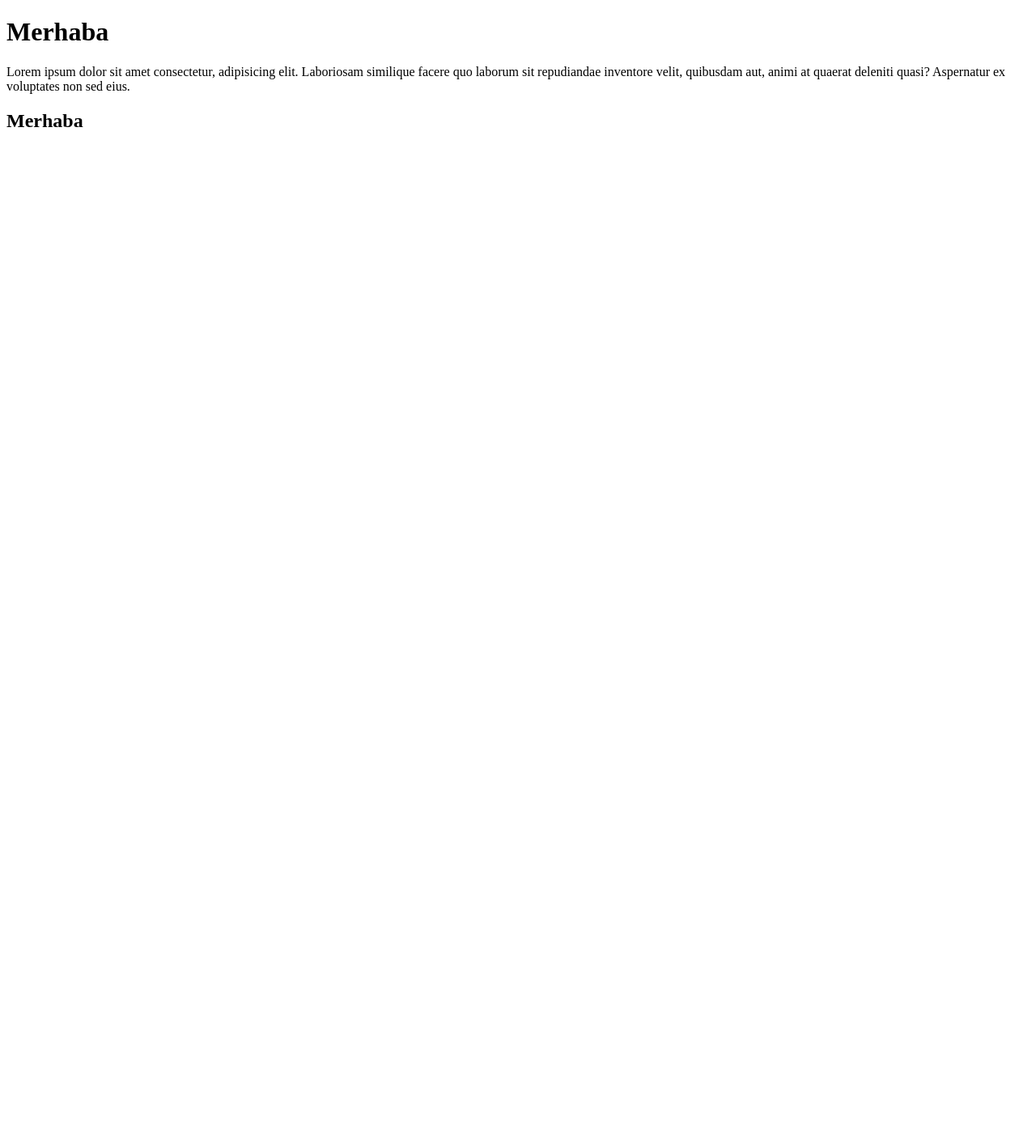
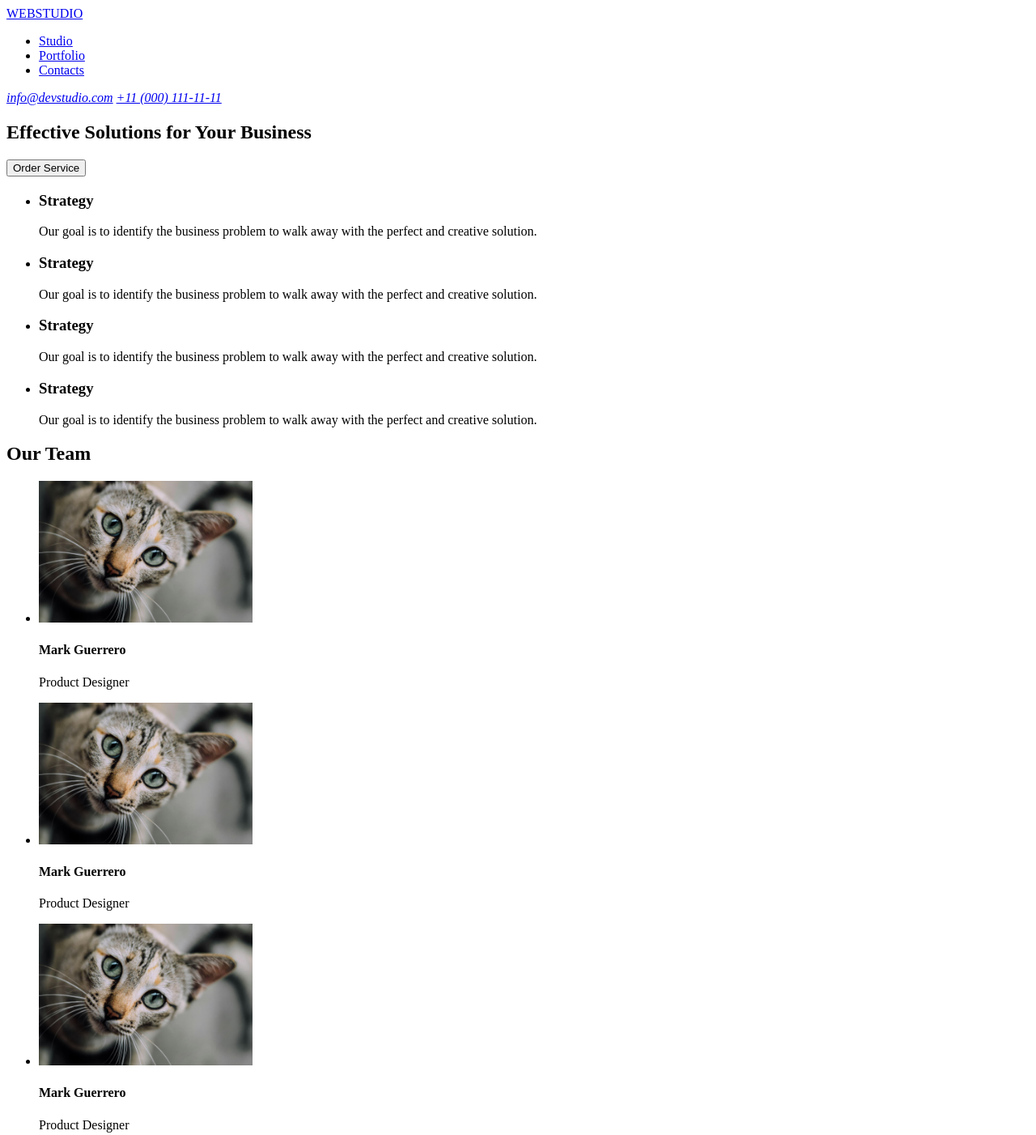
Before and after one commit to azizkaymazgoit/goit-markup-hw-02, a plain HTML site: page index.html in a window 1280 px wide. Shown: the whole page at 81% size. Before the commit the page ends 800 px from the top, so only its background shows below. Drawn offline with Linux system fonts and the light colour scheme.

Commit message:
2.ödev başlangıç

```diff
--- a/index.html
+++ b/index.html
@@ -1,16 +1,93 @@
 <!DOCTYPE html>
 <html lang="en">
-<head>
-    <meta charset="UTF-8">
-    <meta name="viewport" content="width=device-width, initial-scale=1.0">
+  <head>
+    <meta charset="UTF-8" />
+    <meta name="viewport" content="width=device-width, initial-scale=1.0" />
     <title>Document</title>
-</head>
-<body>
+    <style>
+    </style>
+  </head>
+  <body>
 
-    <h1>Merhaba</h1>
-    <p>Lorem ipsum dolor sit amet consectetur, adipisicing elit. Laboriosam similique facere quo laborum sit repudiandae inventore velit, quibusdam aut, animi at quaerat deleniti quasi? Aspernatur ex voluptates non sed eius.</p>
+    <header>
+        <!-- Logo Başlangıç -->
+         <a href="#">WEBSTUDIO</a>
+        <!-- Logo Bitti -->
 
-    <h2>Merhaba</h2>
+        <!-- Menu Başlangıç -->
+        <nav>
+            <ul>
+                <li><a href="#">Studio</a></li>
+                <li><a href="#">Portfolio</a></li>
+                <li><a href="#">Contacts</a></li>
+            </ul>
+        </nav>
+        <!-- Menu Bitti -->
 
-</body>
+        <!-- İletişim Başlangıç -->
+         <address>
+            <a href="#">info@devstudio.com</a>
+            <a href="#">+11 (000) 111-11-11</a>
+         </address>
+         <!-- İletişim Bitiş -->
+    </header>
+
+    <main>
+        <!-- Slider alanı-->
+        <section>
+            <h1>Effective Solutions for Your Business</h1>
+            <button>Order Service</button>
+        </section>
+        <!-- Slider alanı Bitti-->
+
+        <!-- Açıklamalar -->
+         <section>
+            <ul>
+                <li>
+                    <h3>Strategy</h3>
+                    <p>Our goal is to identify the business problem to walk away with the perfect and creative solution. </p>
+                </li>
+                <li>
+                    <h3>Strategy</h3>
+                    <p>Our goal is to identify the business problem to walk away with the perfect and creative solution. </p>
+                </li>
+                <li>
+                    <h3>Strategy</h3>
+                    <p>Our goal is to identify the business problem to walk away with the perfect and creative solution. </p>
+                </li>
+                <li>
+                    <h3>Strategy</h3>
+                    <p>Our goal is to identify the business problem to walk away with the perfect and creative solution. </p>
+                </li>
+            </ul>
+         </section>
+         <!-- Açıklamalar Bitti-->
+
+         <!-- Our Team -->
+          <section>
+            <h2>Our Team</h2>
+            <ul>
+                <li>
+                    <img src="images/kedi.jpg" alt="Mark Guerrero alt açklaması" width="264">
+                    <h4>Mark Guerrero</h4>
+                    <p>Product Designer</p>
+                </li>
+                <li>
+                    <img src="images/kedi.jpg" alt="Mark Guerrero alt açklaması" width="264">
+                    <h4>Mark Guerrero</h4>
+                    <p>Product Designer</p>
+                </li>
+                <li>
+                    <img src="images/kedi.jpg" alt="Mark Guerrero alt açklaması" width="264">
+                    <h4>Mark Guerrero</h4>
+                    <p>Product Designer</p>
+                </li>
+            </ul>
+          </section>
+          <!-- Our Team Bitti -->
+    </main>
+
+    <footer></footer>
+
+  </body>
 </html>
```
Also changed, not shown: images/kedi.jpg (added).
